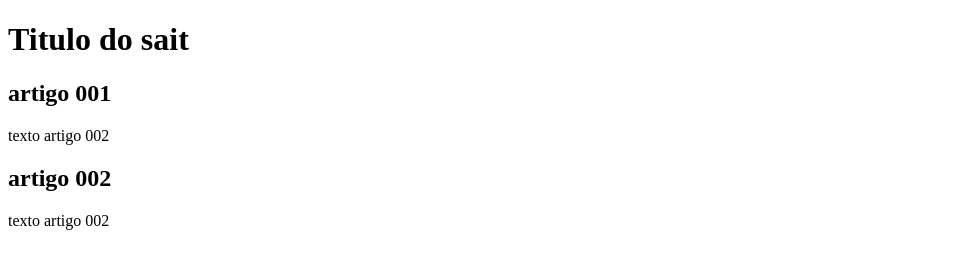
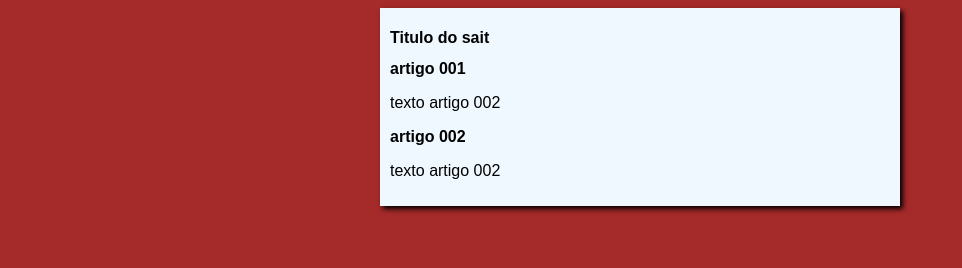
Before and after one commit to wallisonmoraismarques/projeto_site_aprendendo, a plain HTML site: page index.html in a window 1280 px wide. Shown: the whole page, without its empty margins (0-962 px from the left). Drawn offline with Linux system fonts and the light colour scheme.

Commit message:
iniceiei o desainer

```diff
--- /dev/null
+++ b/estilos/style.css
@@ -0,0 +1,14 @@
+*{
+    font-family: Arial, Helvetica, sans-serif;
+    font-size: 16px;
+}
+body{
+    background-color: brown;
+}
+main{
+    background-color: aliceblue;
+    width: 500px;
+    margin: auto;
+    box-shadow: 3px 3px 5px black;
+    padding: 10px;
+}
--- a/index.html
+++ b/index.html
@@ -5,6 +5,8 @@
     <meta http-equiv="X-UA-Compatible" content="IE=edge">
     <meta name="viewport" content="width=device-width, initial-scale=1.0">
     <title>titulo de site</title>
+    <link rel="stylesheet" href="estilos/style.css">
+
 </head>
 <body>
     <main>
```
